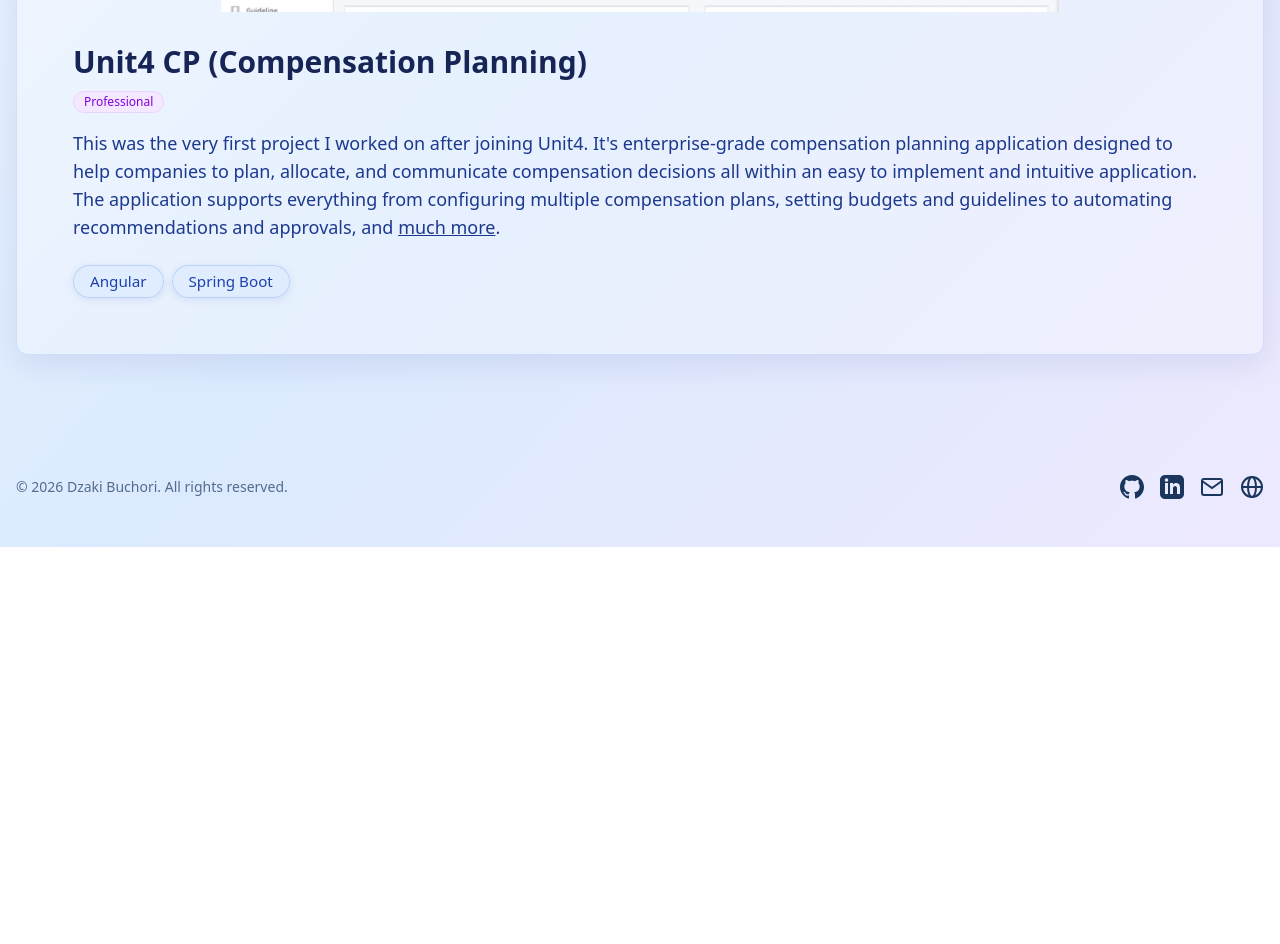
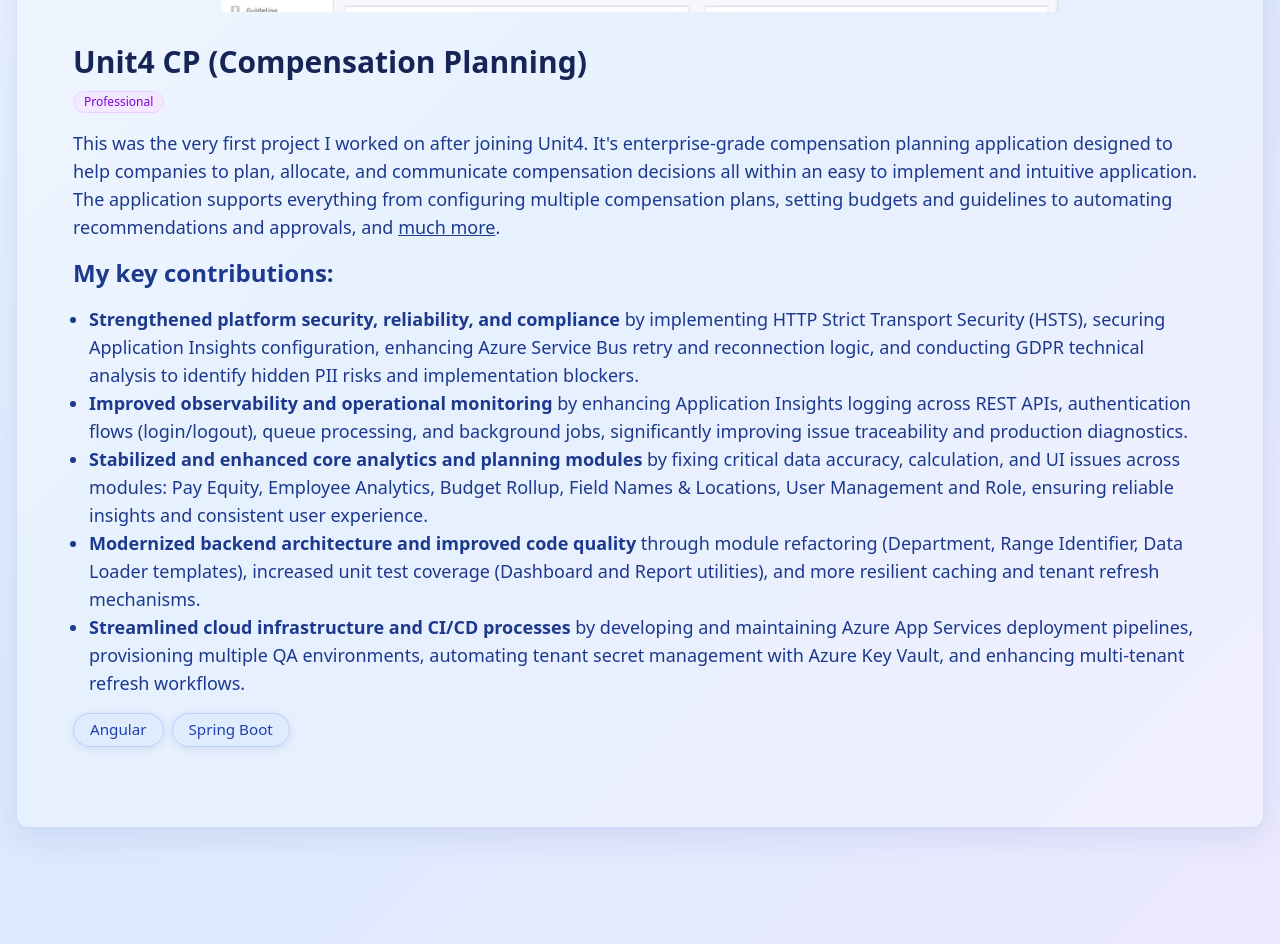
Before and after one commit to dzakibuchori/dzakibuchori.github.io, an Astro site: page /projects/u4cp in a window 1280 px wide. Shown: the part 580-1524 px from the top of the page. Before the commit the page ends 1127 px from the top, so only its background shows below. Built offline with nearby package versions, Linux system fonts and the light colour scheme; Astro itself is replaced by a stand-in of ours.

Commit message:
refactor: add key contributions into u4cp

```diff
--- a/src/pages/projects/u4cp.astro
+++ b/src/pages/projects/u4cp.astro
@@ -31,25 +31,74 @@
           >
             {project.category}
           </span>
-
-          <p class="text-lg text-blue-900 dark:text-blue-200 mb-6">
+          <div class="text-lg text-blue-900 dark:text-blue-200 mb-6">
+            <p class="mb-4">
               This was the very first project I worked on after joining Unit4.
-            It's enterprise-grade compensation planning application designed to
-            help companies to plan, allocate, and communicate compensation
-            decisions all within an easy to implement and intuitive application.
-            The application supports everything from configuring multiple
-            compensation plans, setting budgets and guidelines to automating
-            recommendations and approvals, and <a
+              It's enterprise-grade compensation planning application designed
+              to help companies to plan, allocate, and communicate compensation
+              decisions all within an easy to implement and intuitive
+              application. The application supports everything from configuring
+              multiple compensation plans, setting budgets and guidelines to
+              automating recommendations and approvals, and <a
                 href="https://www.unit4.com/sites/default/files/library-files/2022-03/Unit4-Human-Capital-Management-Compensation-Planning-FY220304INT.pdf"
                 target="_blank"
                 class="underline">much more</a
               >.
             </p>
+            <h2 class="text-2xl font-bold mb-4">My key contributions:</h2>
+            <p class="mb-4">
+              <ul class="list-disc ml-4 mb-4">
+                <li>
+                  <strong
+                    >Strengthened platform security, reliability, and compliance</strong
+                  > by implementing HTTP Strict Transport Security (HSTS), securing
+                  Application Insights configuration, enhancing Azure Service Bus
+                  retry and reconnection logic, and conducting GDPR technical analysis
+                  to identify hidden PII risks and implementation blockers.
+                </li>
+                <li>
+                  <strong
+                    >Improved observability and operational monitoring</strong
+                  > by enhancing Application Insights logging across REST APIs, authentication
+                  flows (login/logout), queue processing, and background jobs, significantly
+                  improving issue traceability and production diagnostics.
+                </li>
+                <li>
+                  <strong
+                    >Stabilized and enhanced core analytics and planning modules</strong
+                  > by fixing critical data accuracy, calculation, and UI issues across
+                  modules: Pay Equity, Employee Analytics, Budget Rollup, Field Names
+                  &amp; Locations, User Management and Role, ensuring reliable insights
+                  and consistent user experience.
+                </li>
+                <li>
+                  <strong
+                    >Modernized backend architecture and improved code quality</strong
+                  > through module refactoring (Department, Range Identifier, Data
+                  Loader templates), increased unit test coverage (Dashboard and Report
+                  utilities), and more resilient caching and tenant refresh mechanisms.
+                </li>
+                <li>
+                  <strong
+                    >Streamlined cloud infrastructure and CI/CD processes</strong
+                  > by developing and maintaining Azure App Services deployment pipelines,
+                  provisioning multiple QA environments, automating tenant secret
+                  management with Azure Key Vault, and enhancing multi-tenant refresh
+                  workflows.
+                </li>
+              </ul>
+
               <div class="flex flex-wrap gap-2">
-            {project.tags.map((tag) => <span class="glass-tag">{tag}</span>)}
+                {
+                  project.tags.map((tag) => (
+                    <span class="glass-tag">{tag}</span>
+                  ))
+                }
+              </div>
+            </p>
           </div>
         </div>
       </article>
     </section>
-  </div>
-</Layout>
+  </div></Layout
+>
```
Lines whose indentation alone changed are shown as unchanged.
